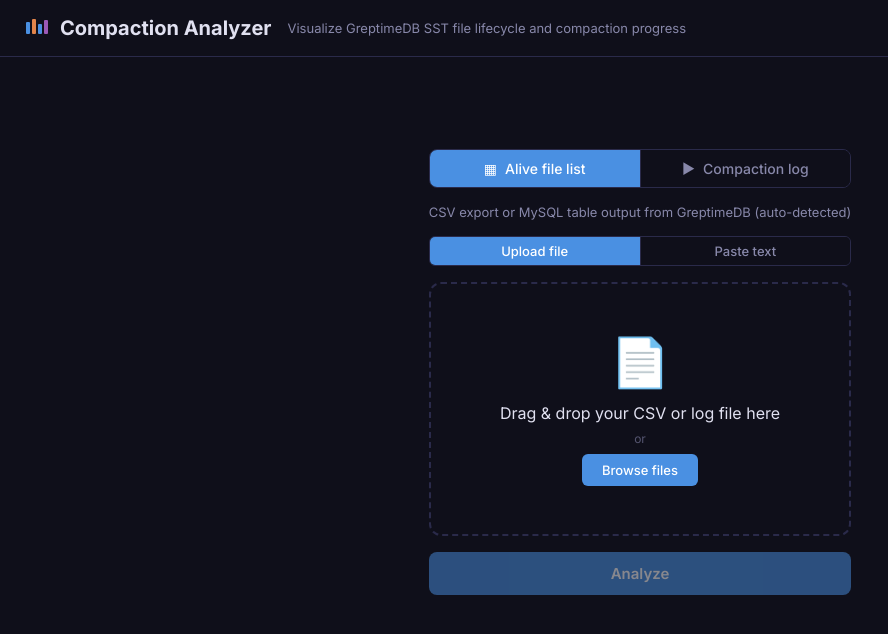
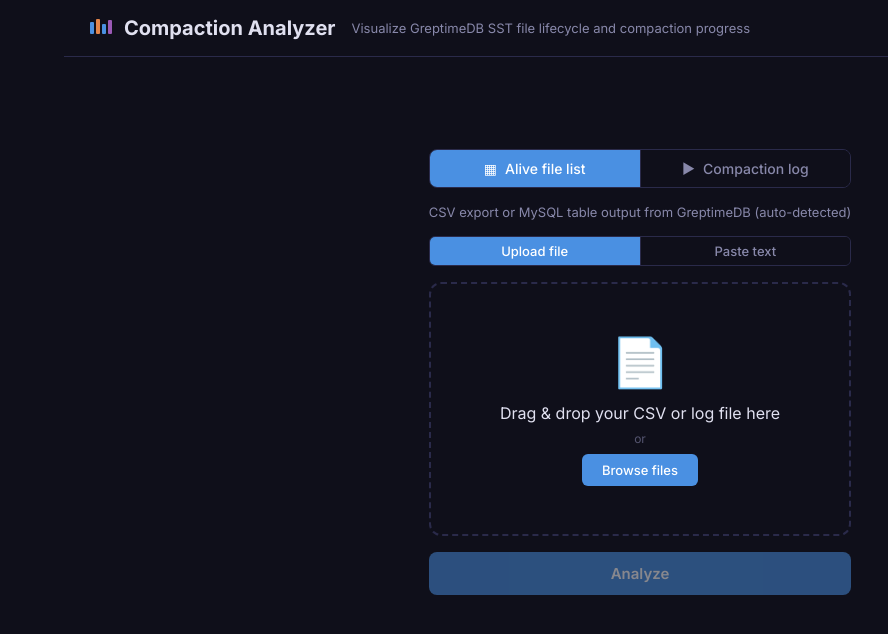
Before and after one commit to GreptimeTeam/compaction-analyzer, a Vue app: page / in a window 1280 px wide. Shown: the top 634 px of the page, without its empty margins (0-888 px from the left). Built offline with nearby package versions, Linux system fonts and the light colour scheme.

Commit message:
main: set app max width to 90% viewport width
- `App.vue`: change max-width from `1600px` to `90vw`

Signed-off-by: Lei, HUANG <mrsatangel@gmail.com>

```diff
--- a/src/App.vue
+++ b/src/App.vue
@@ -189,7 +189,7 @@
   display: flex;
   flex-direction: column;
   height: 100vh;
-  max-width: 1600px;
+  max-width: 90vw;
   margin: 0 auto;
 }
 
```
